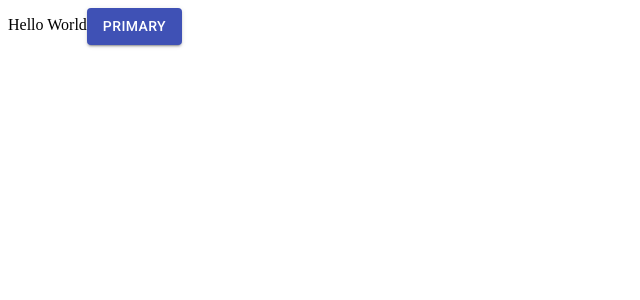
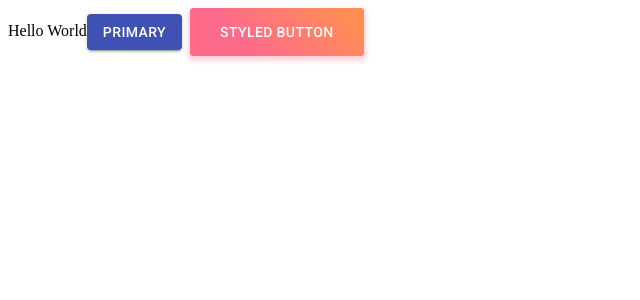
Before and after one commit to qvil/leaderboard, a React (Create React App) app: page / in a window 1280 px wide. Shown: the top 300 px of the page, without its empty margins (0-640 px from the left). Built offline with nearby package versions, Linux system fonts and the light colour scheme.

Commit message:
Styling with styled-components, Add BaseProps
- How can I blcok repeat frequently type like className

```diff
--- a/package.json
+++ b/package.json
@@ -6,6 +6,7 @@
     "@emotion/core": "^10.0.17",
     "@emotion/styled": "^10.0.17",
     "@material-ui/core": "^4.4.0",
+    "@material-ui/styles": "^4.4.1",
     "@types/jest": "24.0.18",
     "@types/node": "12.7.4",
     "@types/react": "16.9.2",
--- a/src/App.tsx
+++ b/src/App.tsx
@@ -1,5 +1,6 @@
 import React from "react";
 import Button from "@material-ui/core/Button";
+import MyButton from "./components/MyButton";
 
 interface IProps {
   title: string;
@@ -12,6 +13,9 @@ const App: React.FC<IProps> = ({ title }) => {
       <Button variant="contained" color="primary">
         Primary
       </Button>
+      <MyButton className="13" style={{ marginLeft: 8 }}>
+        Styled Button
+      </MyButton>
     </div>
   );
 };
--- /dev/null
+++ b/src/components/MyButton.tsx
@@ -0,0 +1,25 @@
+import React, { ReactNode } from "react";
+import { styled } from "@material-ui/styles";
+import Button from "@material-ui/core/Button";
+import { BaseProps } from "../types";
+
+const StyledMyButton = styled(Button)({
+  background: "linear-gradient(45deg, #FE6B8B 30%, #FF8E53 90%)",
+  border: 0,
+  borderRadius: 3,
+  boxShadow: "0 3px 5px 2px rgba(255, 105, 135, .3)",
+  color: "white",
+  height: 48,
+  padding: "0 30px"
+});
+
+interface IButtonProps extends BaseProps {
+  children?: ReactNode;
+  // others?: any;
+}
+
+const MyButton: React.FC<IButtonProps> = ({ children, ...others }) => {
+  return <StyledMyButton {...others}>{children}</StyledMyButton>;
+};
+
+export default MyButton;
```
Also changed, not shown: src/types/index.d.ts (added, +7 -0 lines), 1 other file (tests, documents, lock files or other folders).
